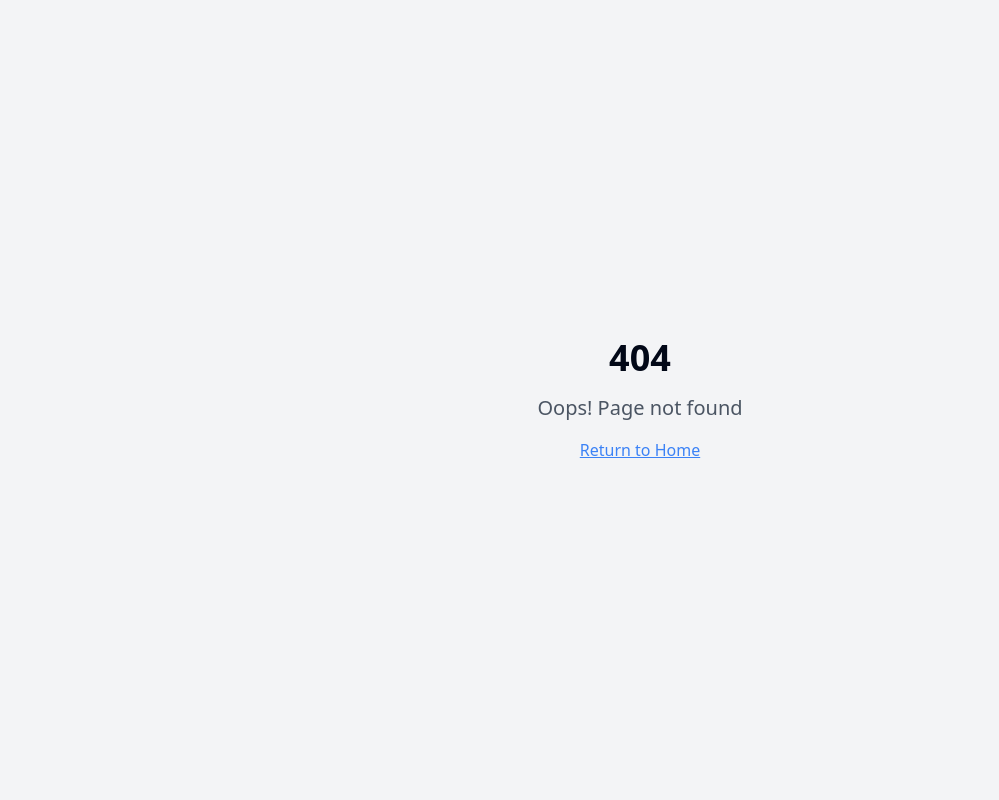
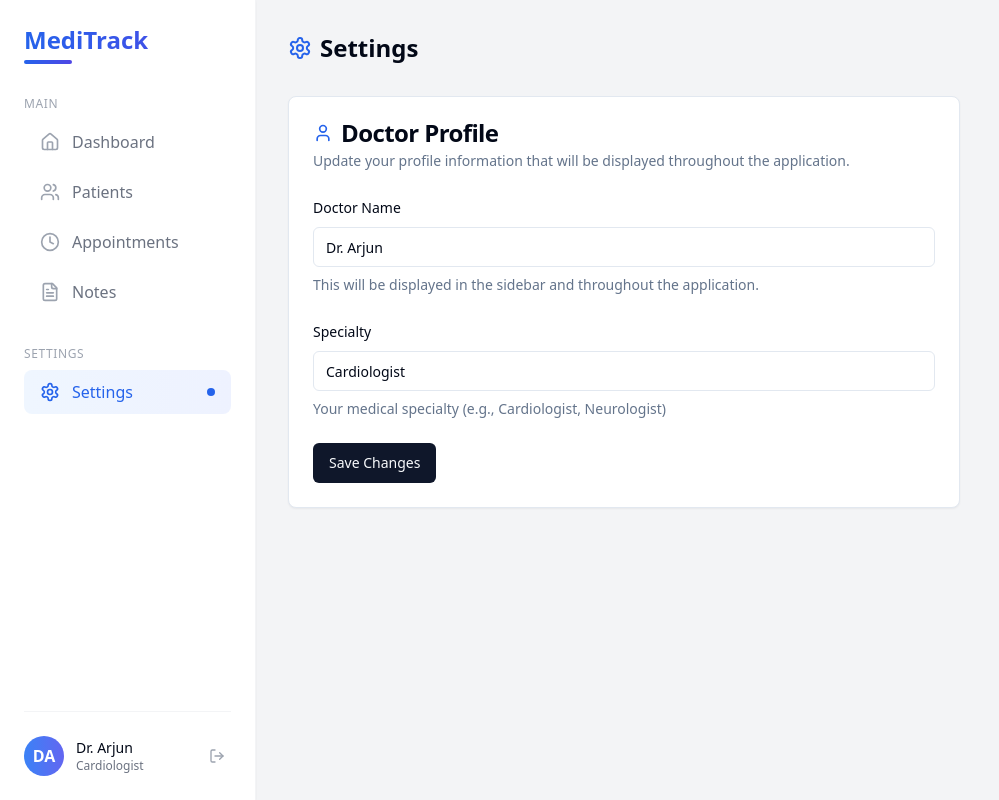
Before and after one commit to luckycunningwolf/emr-harmony-frontend, a React (Vite) app: page /settings in a window 1280 px wide. Before the commit this address had no page. Shown: the whole page, without its empty margins (0-999 px from the left). Built offline with nearby package versions, Linux system fonts and the light colour scheme.

Commit message:
feat: Add settings page for doctor name
Adds a settings page to allow the doctor's name to be changed.

```diff
--- a/src/App.tsx
+++ b/src/App.tsx
@@ -8,6 +8,7 @@ import Index from "./pages/Index";
 import Patients from "./pages/Patients";
 import Appointments from "./pages/Appointments";
 import Notes from "./pages/Notes";
+import Settings from "./pages/Settings";
 import NotFound from "./pages/NotFound";
 
 const queryClient = new QueryClient();
@@ -23,6 +24,7 @@ const App = () => (
           <Route path="/patients" element={<Patients />} />
           <Route path="/appointments" element={<Appointments />} />
           <Route path="/notes" element={<Notes />} />
+          <Route path="/settings" element={<Settings />} />
           {/* ADD ALL CUSTOM ROUTES ABOVE THE CATCH-ALL "*" ROUTE */}
           <Route path="*" element={<NotFound />} />
         </Routes>
--- a/src/components/Sidebar.tsx
+++ b/src/components/Sidebar.tsx
@@ -1,11 +1,51 @@
 
-import React from 'react';
+import React, { useState, useEffect } from 'react';
 import { Link, useLocation } from 'react-router-dom';
 import { Calendar, Users, Clock, FileText, Home, Settings, LogOut } from 'lucide-react';
+
+// Create a mock function to get doctor info (in a real app this would be from context/state)
+const getDoctorInfo = () => {
+  // Check if value exists in localStorage
+  const savedDoctor = localStorage.getItem('doctor');
+  if (savedDoctor) {
+    return JSON.parse(savedDoctor);
+  }
+  // Default values
+  return {
+    name: 'Dr. Arjun',
+    specialty: 'Cardiologist'
+  };
+};
 
 const Sidebar = () => {
   const location = useLocation();
   const currentPath = location.pathname;
+  const [doctor, setDoctor] = useState(getDoctorInfo());
+
+  // Listen for storage events to update doctor info across tabs/pages
+  useEffect(() => {
+    const handleStorageChange = () => {
+      setDoctor(getDoctorInfo());
+    };
+
+    // Check for updates to doctor info
+    const checkDoctorInfo = () => {
+      const currentDoctor = getDoctorInfo();
+      if (currentDoctor.name !== doctor.name || currentDoctor.specialty !== doctor.specialty) {
+        setDoctor(currentDoctor);
+      }
+    };
+
+    window.addEventListener('storage', handleStorageChange);
+
+    // Set interval to check for updates (useful when settings page updates info)
+    const interval = setInterval(checkDoctorInfo, 1000);
+
+    return () => {
+      window.removeEventListener('storage', handleStorageChange);
+      clearInterval(interval);
+    };
+  }, [doctor]);
 
   return (
     <aside className="w-64 bg-white border-r border-gray-100 p-6 flex flex-col h-screen fixed shadow-sm">
@@ -94,9 +134,21 @@ const Sidebar = () => {
         <p className="text-xs font-medium text-gray-400 mt-8 mb-2 uppercase tracking-wider">Settings</p>
         <ul className="space-y-1.5">
           <li>
-            <Link to="#" className="flex items-center px-4 py-2.5 rounded-lg text-gray-500 hover:bg-gray-50 group">
-              <Settings className="h-5 w-5 mr-3 text-gray-400 group-hover:text-blue-600" />
-              <span className="font-medium group-hover:text-blue-600">Settings</span>
+            <Link
+              to="/settings"
+              className={`flex items-center px-4 py-2.5 rounded-lg group transition-colors ${
+                currentPath === '/settings'
+                  ? 'bg-gradient-to-r from-blue-50 to-indigo-50 text-blue-600'
+                  : 'text-gray-500 hover:bg-gray-50'
+              }`}
+            >
+              <Settings className={`h-5 w-5 mr-3 transition-colors ${
+                currentPath === '/settings' ? 'text-blue-600' : 'text-gray-400 group-hover:text-blue-600'
+              }`} />
+              <span className={`font-medium transition-colors ${
+                currentPath === '/settings' ? '' : 'group-hover:text-blue-600'
+              }`}>Settings</span>
+              {currentPath === '/settings' && <div className="ml-auto h-2 w-2 rounded-full bg-blue-600"></div>}
             </Link>
           </li>
         </ul>
@@ -105,11 +157,11 @@ const Sidebar = () => {
       <div className="pt-6 border-t border-gray-100">
         <div className="flex items-center">
           <div className="w-10 h-10 rounded-full bg-gradient-to-r from-blue-500 to-indigo-500 flex items-center justify-center text-white font-bold">
-            DA
+            {doctor.name.split(' ')[1] ? `${doctor.name.split(' ')[0][0]}${doctor.name.split(' ')[1][0]}` : doctor.name[0]}
           </div>
           <div className="ml-3">
-            <p className="text-sm font-medium">Dr. Arjun</p>
-            <p className="text-xs text-gray-500">Cardiologist</p>
+            <p className="text-sm font-medium">{doctor.name}</p>
+            <p className="text-xs text-gray-500">{doctor.specialty}</p>
           </div>
           <button className="ml-auto p-1.5 rounded-full text-gray-400 hover:bg-gray-100 hover:text-gray-600">
             <LogOut className="h-4 w-4" />
--- /dev/null
+++ b/src/pages/Settings.tsx
@@ -0,0 +1,146 @@
+
+import React, { useState, useEffect } from 'react';
+import Sidebar from '../components/Sidebar';
+import { useToast } from "@/hooks/use-toast";
+import { Button } from "@/components/ui/button";
+import { Input } from "@/components/ui/input";
+import { Form, FormControl, FormDescription, FormField, FormItem, FormLabel, FormMessage } from "@/components/ui/form";
+import { useForm } from "react-hook-form";
+import { z } from "zod";
+import { zodResolver } from "@hookform/resolvers/zod";
+import { Card, CardContent, CardDescription, CardHeader, CardTitle } from "@/components/ui/card";
+import { Settings as SettingsIcon, User } from 'lucide-react';
+
+// Define form schema with validation
+const formSchema = z.object({
+  doctorName: z.string().min(2, {
+    message: "Doctor name must be at least 2 characters.",
+  }),
+  specialty: z.string().min(2, {
+    message: "Specialty must be at least 2 characters.",
+  }),
+});
+
+// Get doctor info from localStorage
+const getDoctorInfo = () => {
+  const savedDoctor = localStorage.getItem('doctor');
+  if (savedDoctor) {
+    return JSON.parse(savedDoctor);
+  }
+  return {
+    name: 'Dr. Arjun',
+    specialty: 'Cardiologist'
+  };
+};
+
+const Settings = () => {
+  const { toast } = useToast();
+  const [doctor, setDoctor] = useState(getDoctorInfo());
+
+  // Initialize form with current values
+  const form = useForm<z.infer<typeof formSchema>>({
+    resolver: zodResolver(formSchema),
+    defaultValues: {
+      doctorName: doctor.name,
+      specialty: doctor.specialty,
+    },
+  });
+
+  // Update form if doctor info changes
+  useEffect(() => {
+    form.reset({
+      doctorName: doctor.name,
+      specialty: doctor.specialty,
+    });
+  }, [doctor, form]);
+
+  const onSubmit = (values: z.infer<typeof formSchema>) => {
+    // Update doctor info
+    const updatedDoctor = {
+      name: values.doctorName,
+      specialty: values.specialty
+    };
+
+    // Save to localStorage
+    localStorage.setItem('doctor', JSON.stringify(updatedDoctor));
+
+    // Update local state
+    setDoctor(updatedDoctor);
+
+    // Show success toast
+    toast({
+      title: "Settings updated",
+      description: "Your profile information has been updated successfully.",
+    });
+  };
+
+  return (
+    <div className="flex min-h-screen bg-gray-100">
+      <Sidebar />
+
+      <main className="ml-64 flex-1 p-8">
+        <header className="flex items-center mb-8">
+          <SettingsIcon className="h-6 w-6 mr-2 text-blue-600" />
+          <h2 className="text-2xl font-bold">Settings</h2>
+        </header>
+
+        <div className="max-w-2xl">
+          <Card>
+            <CardHeader>
+              <CardTitle className="flex items-center">
+                <User className="h-5 w-5 mr-2 text-blue-600" />
+                Doctor Profile
+              </CardTitle>
+              <CardDescription>
+                Update your profile information that will be displayed throughout the application.
+              </CardDescription>
+            </CardHeader>
+            <CardContent>
+              <Form {...form}>
+                <form onSubmit={form.handleSubmit(onSubmit)} className="space-y-6">
+                  <FormField
+                    control={form.control}
+                    name="doctorName"
+                    render={({ field }) => (
+                      <FormItem>
+                        <FormLabel>Doctor Name</FormLabel>
+                        <FormControl>
+                          <Input placeholder="Enter doctor name" {...field} />
+                        </FormControl>
+                        <FormDescription>
+                          This will be displayed in the sidebar and throughout the application.
+                        </FormDescription>
+                        <FormMessage />
+                      </FormItem>
+                    )}
+                  />
+
+                  <FormField
+                    control={form.control}
+                    name="specialty"
+                    render={({ field }) => (
+                      <FormItem>
+                        <FormLabel>Specialty</FormLabel>
+                        <FormControl>
+                          <Input placeholder="Enter specialty" {...field} />
+                        </FormControl>
+                        <FormDescription>
+                          Your medical specialty (e.g., Cardiologist, Neurologist)
+                        </FormDescription>
+                        <FormMessage />
+                      </FormItem>
+                    )}
+                  />
+
+                  <Button type="submit">Save Changes</Button>
+                </form>
+              </Form>
+            </CardContent>
+          </Card>
+        </div>
+      </main>
+    </div>
+  );
+};
+
+export default Settings;
```
